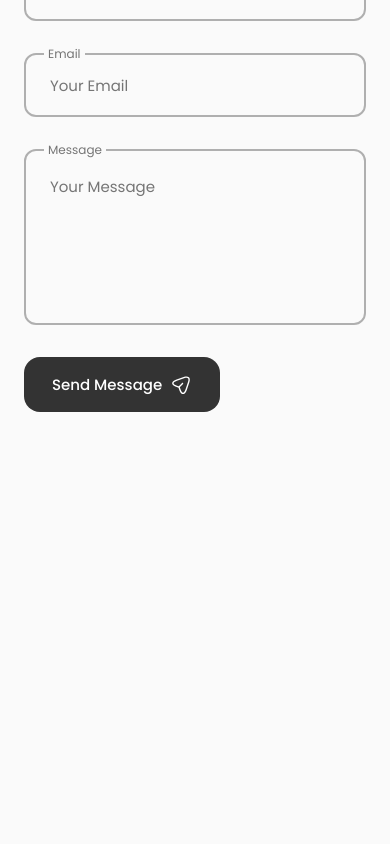
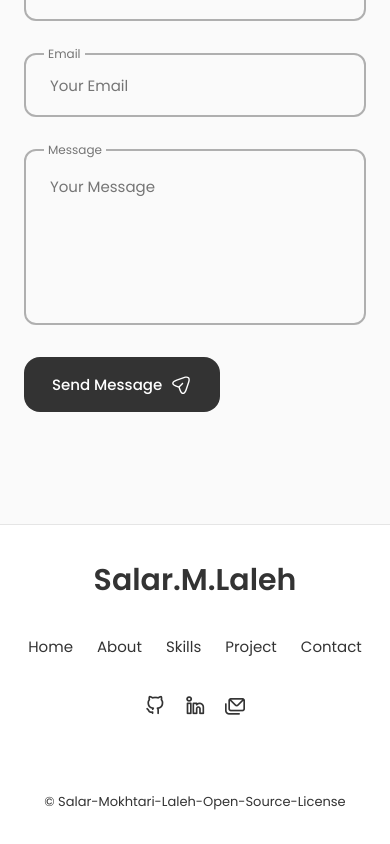
Before and after one commit to salarMokhtariL/salarMokhtariLaleh, a React (Create React App) app: page / in a window 390 px wide. Shown: the part 4598-5442 px from the top of the page. Before the commit the page ends 5170 px from the top, so only its background shows below. Built offline with nearby package versions, Linux system fonts and the light colour scheme.

Commit message:
Update 1.1.9

```diff
--- a/src/App.js
+++ b/src/App.js
@@ -6,6 +6,7 @@ import About from './components/about/About';
 import Skills from './components/skills/Skills';
 import Qualification from './components/qualification/Qualification';
 import Conatct from './components/contact/Conatct';
+import Footer from './components/footer/Footer';
 
 const App = () => {
   return (
@@ -18,6 +19,7 @@ const App = () => {
       <Qualification/>
       <Skills/>
       <Conatct/>
+      <Footer/>
 
     </main>
     </>
--- /dev/null
+++ b/src/components/footer/Footer.jsx
@@ -0,0 +1,47 @@
+import React from 'react'
+import './footer.css'
+
+const Footer = () => {
+  return (
+
+    <footer className='footer'>
+        <div className='footer__container container'>
+            <h1 className='footer__title'>Salar.M.Laleh</h1>
+            <ul className='footer__list'>
+                <li>
+                    <a href='#home' className='footer__link'>Home</a>
+                </li>
+                <li>
+                    <a href='#about' className='footer__link'>About</a>
+                </li>
+                <li>
+                    <a href='#skills' className='footer__link'>Skills</a>
+                </li>
+                <li>
+                    <a href='#project' className='footer__link'>Project</a>
+                </li>
+                <li>
+                    <a href='#contact' className='footer__link'>Contact</a>
+                </li>
+            </ul>
+
+            <div className='footer__social'>
+                <a href='https://github.com/salarMokhtariL' className='home__social-icon' target="_blank">
+                <i class="uil uil-github-alt"></i>
+                </a>
+
+                <a href='https://www.linkedin.com/in/salar-mokhtari-laleh-22508b91/' className='home__social-icon' target="_blank">
+                    <i class="uil uil-linkedin-alt"></i>
+                </a>
+
+                <a href='salarmokhtari0@gmail.com' className='home__social-icon' target="_blank">
+                <i class="uil uil-envelopes"></i>        </a>
+
+            </div>
+            <span className='footer__copy'>&#169; Salar-Mokhtari-Laleh-Open-Source-License</span>
+        </div>
+    </footer>
+  )
+}
+
+export default Footer
--- /dev/null
+++ b/src/components/footer/footer.css
@@ -0,0 +1,96 @@
+.footer{
+    background-color: var(--container-color);
+    border-top: 1px solid rgba(0, 0, 0, 0.1);
+}
+
+.footer__container{
+    padding: 2rem 0 6rem;
+}
+
+.footer__title,
+.footer__link{
+    color: var(--title-color);
+}
+.footer__title{
+    text-align: center;
+    margin-bottom: var(--mb-2);
+}
+
+.footer__link:hover{
+    color: var(--title-color-dark);
+}
+
+.footer__list{
+    display: flex;
+    justify-content: center;
+    column-gap: 1.5rem;
+    margin-bottom: var(--mb-2);
+}
+.footer__social{
+    display: flex;
+    justify-content: center;
+    column-gap: 1.25rem;
+}
+
+.footer__social-link{
+    background-color: var(--title-color);
+    color: var(--container-color);
+    font-size: 1.25rem;
+    padding: 0.4rem;
+    border-radius: 0.5rem;
+    display: inline-flex;
+}
+
+.footer__copy{
+    display: block;
+    margin-top: 4.5rem;
+    color: var(--title-color);
+    text-align: center;
+    font-size: var(--small-font-size);
+}
+
+@media screen and (max-width: 992px) {
+    .container {
+      margin-left: var(--mb-1-5);
+      margin-right: var(--mb-1-5);
+    }
+
+    .button {
+      padding: 1rem 1.75rem;
+    }
+
+    .button__icon {
+      width: 22px;
+      height: 22px;
+    }
+  }
+
+  /* For medium devices */
+  @media screen and (max-width: 768px) {
+    body {
+      margin: 0 0 var(--header-height) 0;
+    }
+
+    .section {
+      padding: 2rem 0 4rem;
+    }
+
+    .section__subtitle {
+      margin-bottom: var(--mb-3);
+    }
+  }
+
+  @media screen and (max-width: 576px) {
+  }
+
+  /* For small devices */
+  @media screen and (max-width: 350px) {
+    :root {
+      --big-font-size: 2.25rem;
+    }
+
+    .container {
+      margin-left: var(--mb-1);
+      margin-right: var(--mb-1);
+    }
+  }
```
